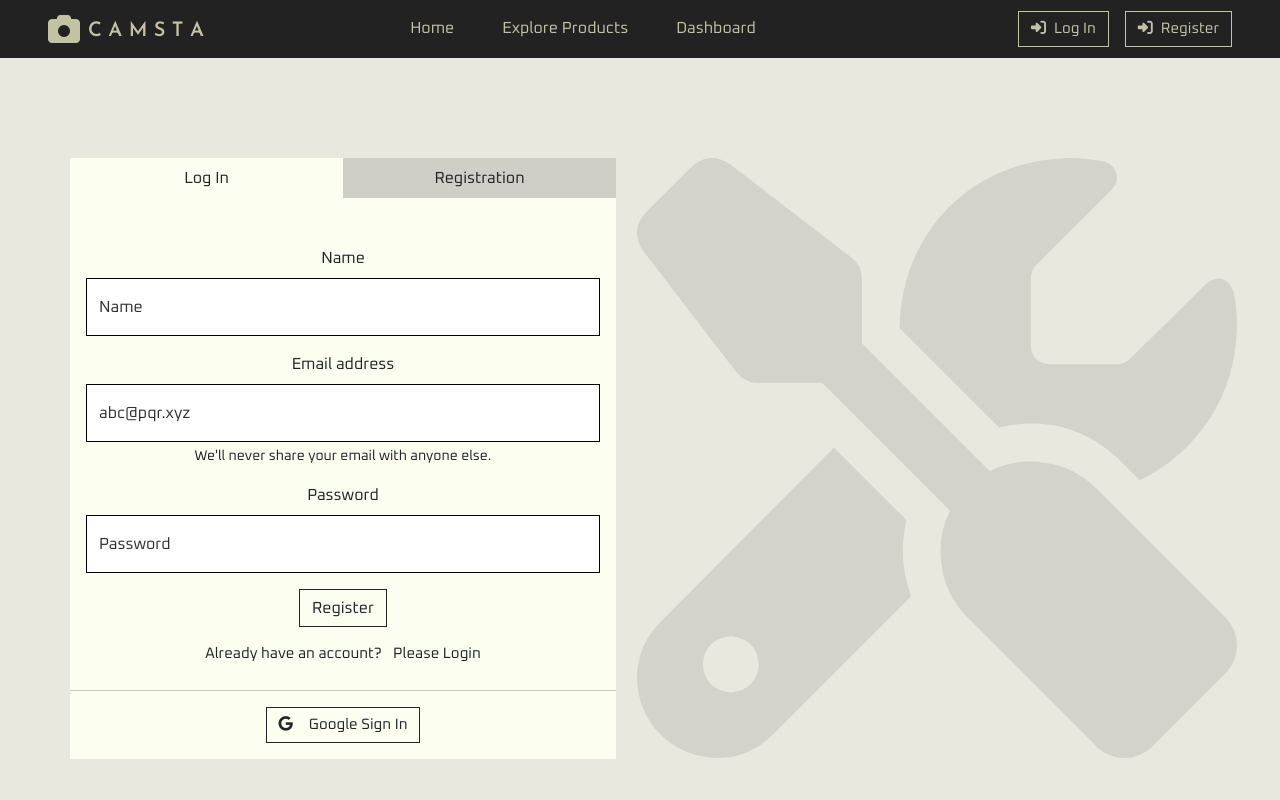
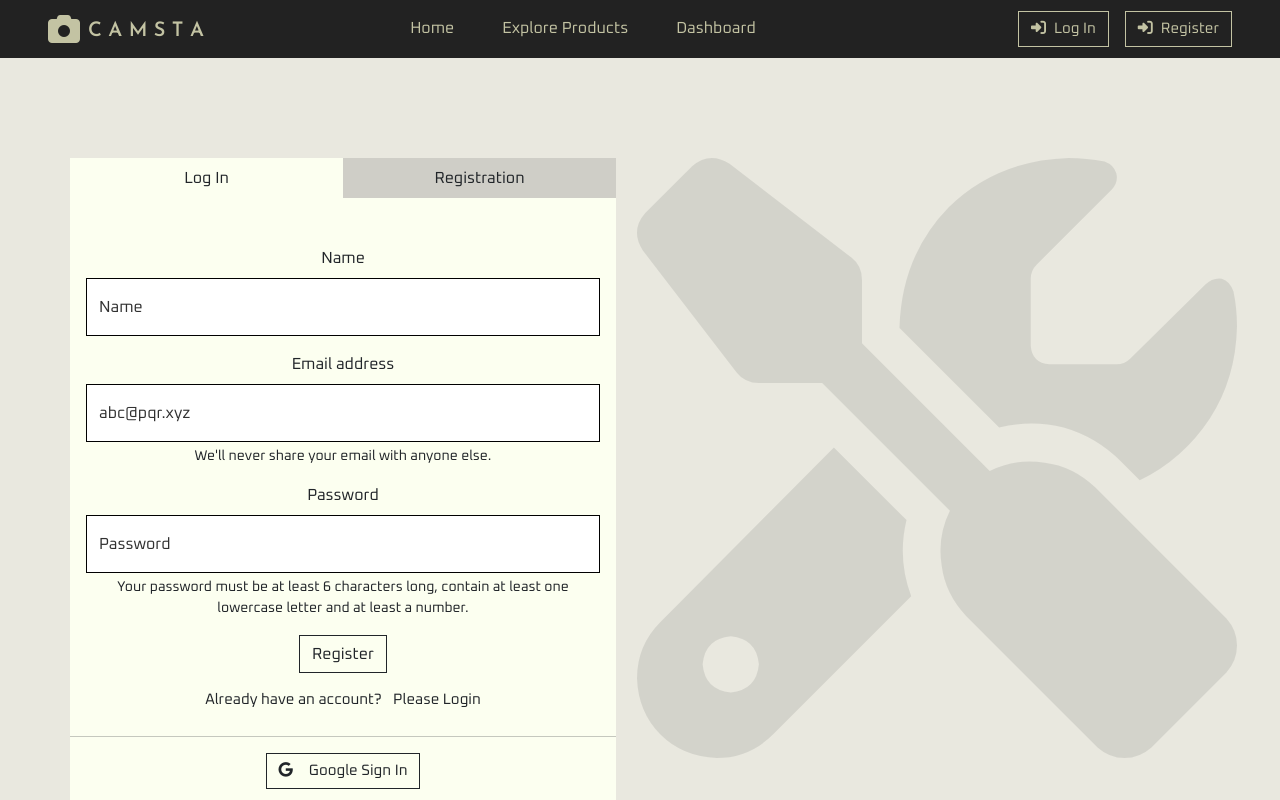
Before and after one commit to ankan-782/Camsta-client-side, a React (Create React App) app: page /register in a window 1280 px wide. Shown: the top 800 px of the page. Built offline with nearby package versions, Linux system fonts and the light colour scheme; no server answers.

Commit message:
password suggest block updated

```diff
--- a/src/pages/Authentication/Registration/Registration.js
+++ b/src/pages/Authentication/Registration/Registration.js
@@ -71,9 +71,9 @@ const Registration = () => {
                                     <div className="mb-3">
                                         <label htmlFor="inputPassword5" className="form-label fs-6">Password</label>
                                         <input type="password" onBlur={getPassword} id="inputPassword5" className="form-control registration-input-bg py-3 rounded-0" aria-describedby="passwordHelpBlock" placeholder="Password" required />
-                                        {/* <div id="passwordHelpBlock" className="form-text text-dark">
-                                            Your password must be at least 6 characters long, contain at least one uppercase letter and at least a number.
-                                        </div> */}
+                                        <div id="passwordHelpBlock" className="form-text text-dark">
+                                            Your password must be at least 6 characters long, contain at least one lowercase letter and at least a number.
+                                        </div>
                                     </div>
                                     <div className="text-danger">{error}</div>
                                     <div className="text-danger">{authError}</div>
```
